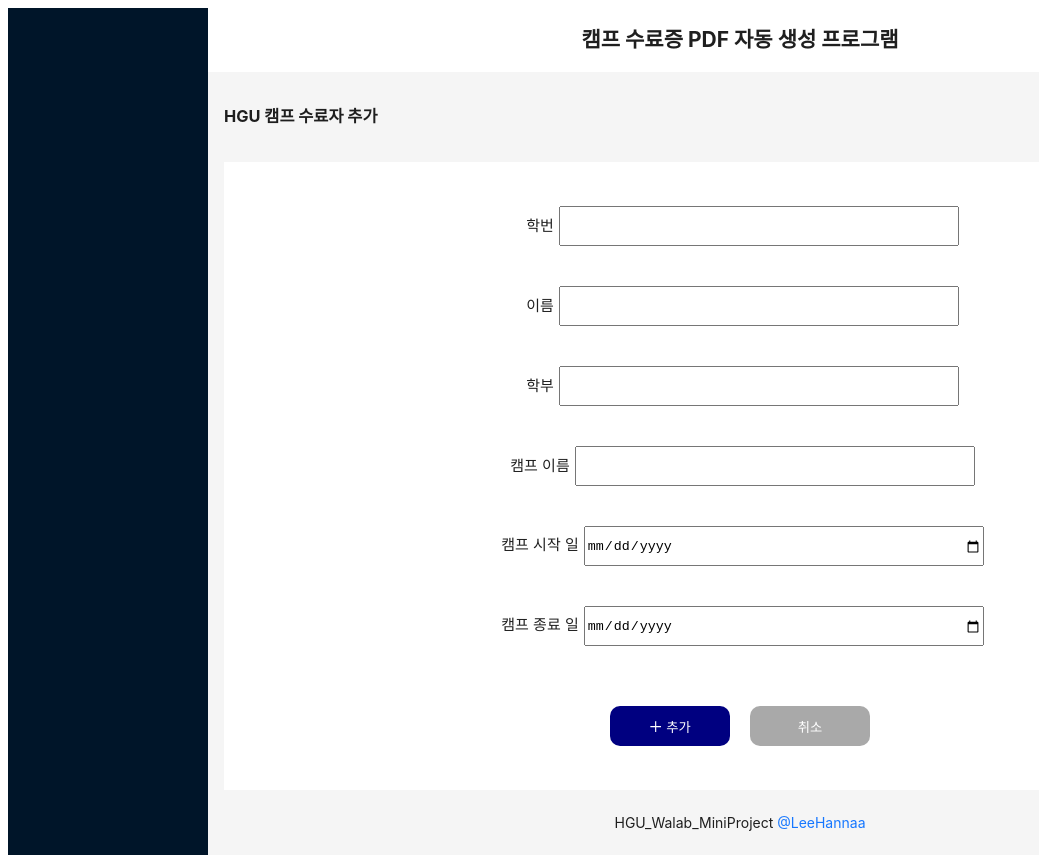
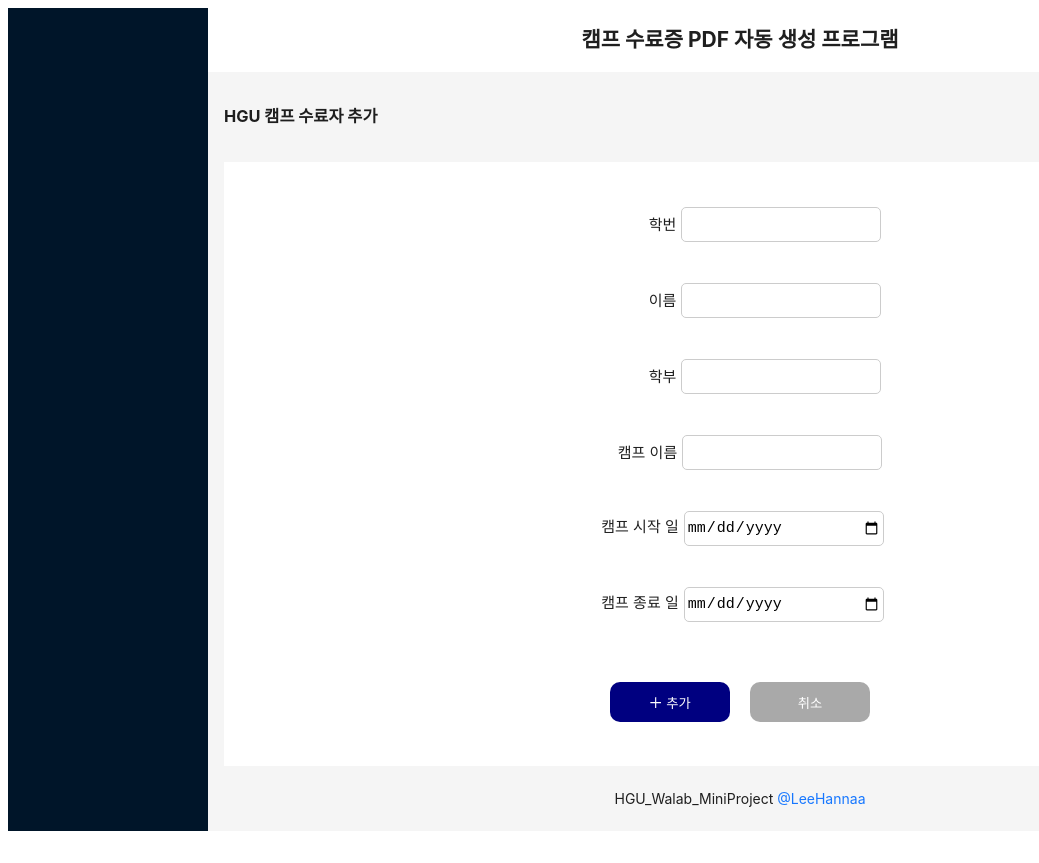
Before and after one commit to LeeHannaa/Walab_MiniProject, a React (Create React App) app in the folder frontend/: page /create in a window 1280 px wide. Shown: the whole page, without its empty margins (0-1039 px from the left). After the commit the page ends 839 px from the top, so only its background shows below. Built offline with nearby package versions, Linux system fonts and the light colour scheme; what @react-pdf/renderer would draw is missing.

Commit message:
Update Css

```diff
--- a/frontend/src/pages/CreatePage.js
+++ b/frontend/src/pages/CreatePage.js
@@ -40,8 +40,18 @@ const LabelText = styled.label`
     font-size: 15px;
 `;
 const InputBox = styled.input`
-  width: 400px;
-  height: 40px;
+  width: 200px; // 입력 칸을 폼 너비에 맞게 확장
+  height: 35px;
+  padding: 2px; // 텍스트 내용과 가장자리 사이에 패딩 추가
+  margin-top: 1px;
+  border: 1px solid #ccc;
+  border-radius: 5px; // 입력 칸 주변에 둥근 테두리 반경 추가
+  font-size: 15px;
+  transition: border-color 0.2s; // 테두리 색상 변경 시 부드럽게 전환
+  &:focus {
+    outline: none; // 포커스 시 브라우저 기본 스타일 제거
+    border-color: #000080; // 포커스 시 테두리 색상 변경
+  }
 `;
 
 function CreatePage() {
@@ -104,7 +114,7 @@ function CreatePage() {
                         <form onSubmit={handleSubmit}
                               style={{display: 'flex', flexDirection: 'column', alignItems: 'center'}}>
                             <Div>
-                                <LabelText>학번</LabelText>
+                                <LabelText style={{ marginLeft: '50px' }}>학번</LabelText>
                                 <InputBox
                                     type="text"
                                     name="id"
@@ -114,7 +124,7 @@ function CreatePage() {
                                 />
                             </Div>
                             <Div>
-                                <LabelText>이름</LabelText>
+                                <LabelText style={{ marginLeft: '50px' }}>이름</LabelText>
                                 <InputBox
                                     type="text"
                                     name="name"
@@ -124,7 +134,7 @@ function CreatePage() {
                                 />
                             </Div>
                             <Div>
-                                <LabelText>학부</LabelText>
+                                <LabelText style={{ marginLeft: '50px' }}>학부</LabelText>
                                 <InputBox
                                     type="text"
                                     name="department"
@@ -134,7 +144,7 @@ function CreatePage() {
                                 />
                             </Div>
                             <Div>
-                                <LabelText>캠프 이름</LabelText>
+                                <LabelText style={{ marginLeft: '20px' }}>캠프 이름</LabelText>
                                 <InputBox
                                     type="text"
                                     name="campname"
```
